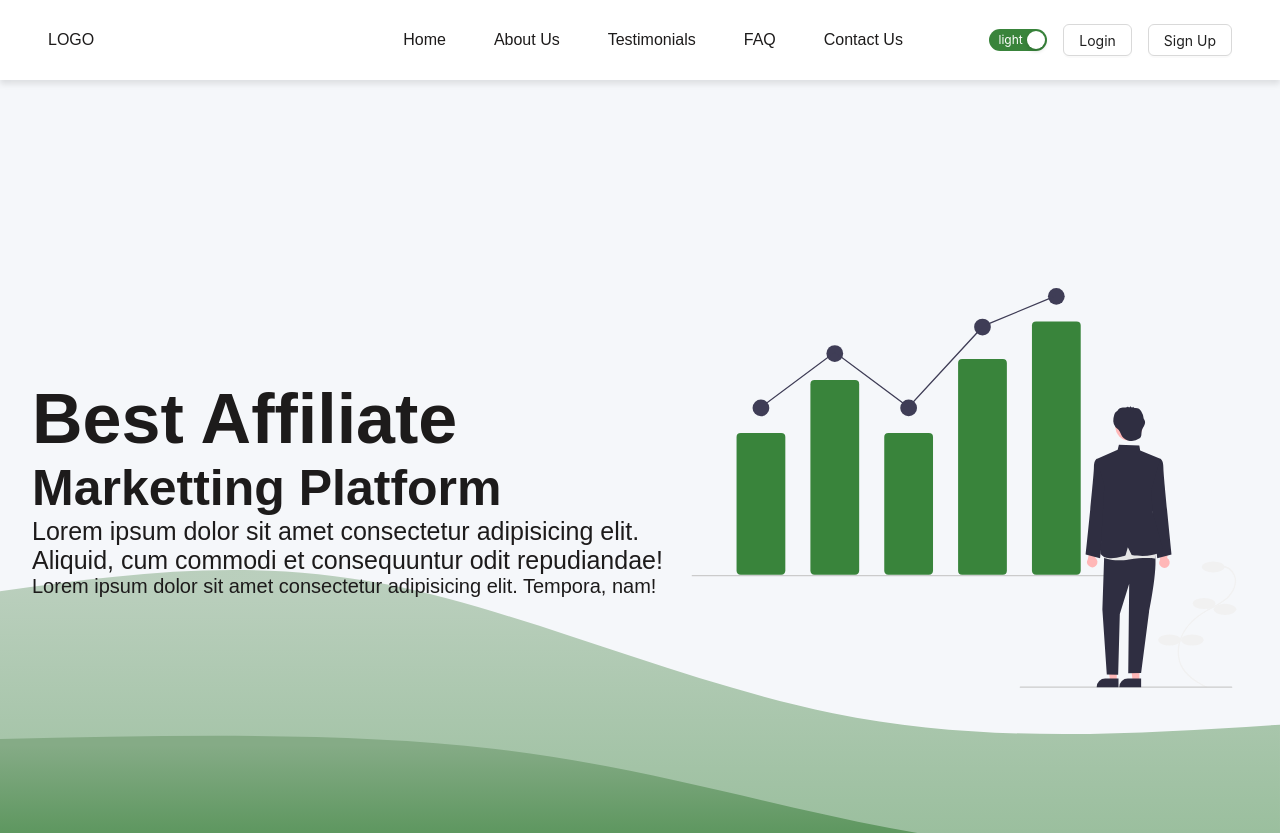
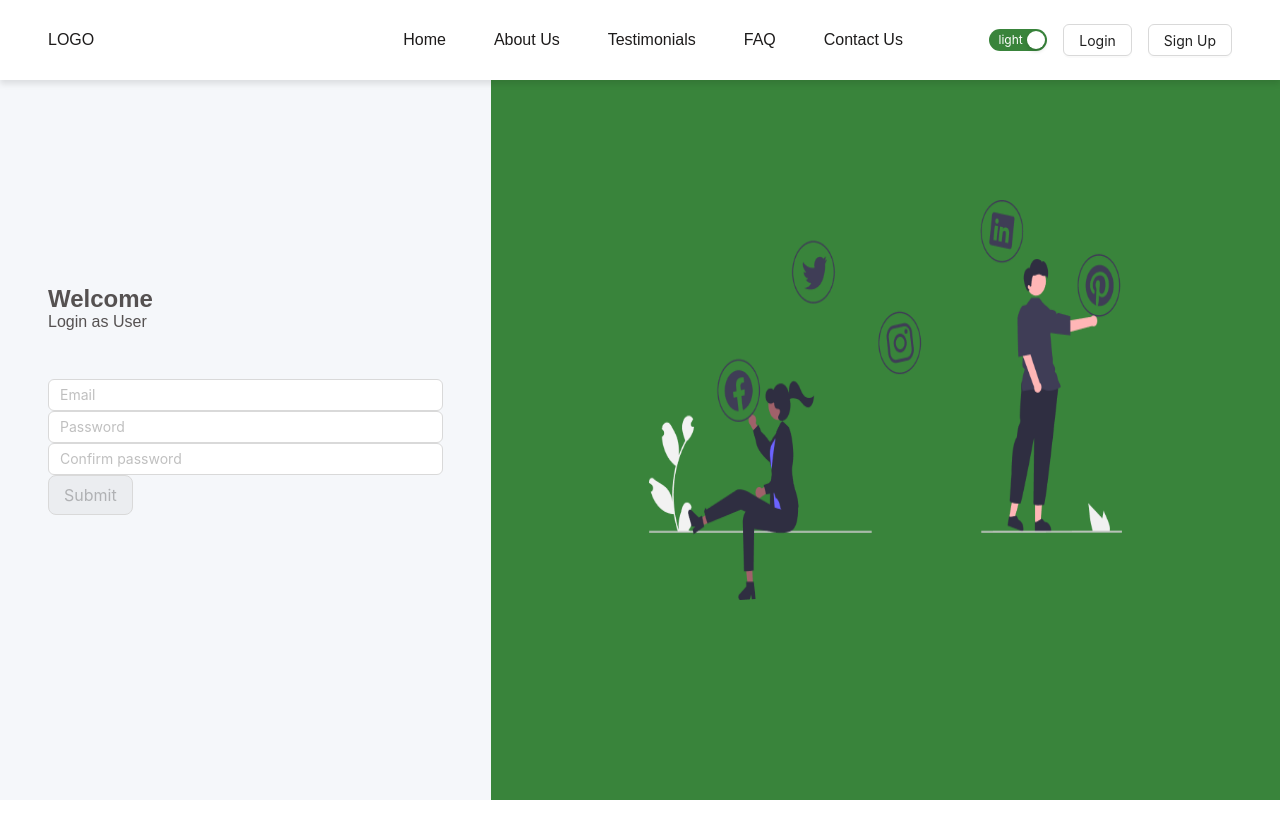
Before and after one commit to adharshSciPy/Affiliate-frontend, a React (Vite) app: page /auth/admin-login in a window 1280 px wide. Shown: the top 833 px of the page. After the commit the page ends 800 px from the top, so only its background shows below. Built offline with nearby package versions, Linux system fonts and the light colour scheme; a web font is replaced by a local one.

Commit message:
FEATURE: Admin login

```diff
--- a/src/global.scss
+++ b/src/global.scss
@@ -9,3 +9,4 @@
 
 // views
 @import './theme/landingpage.scss';
+@import './theme/auth.scss';
--- a/src/layout/AuthLayout.jsx
+++ b/src/layout/AuthLayout.jsx
@@ -1,12 +1,15 @@
 import React from 'react'
+import { Navbar } from '../components'
 import { Outlet } from 'react-router-dom'
 
 const AuthLayout = () => {
   return (
-    <div>
-      Auth
-      <Outlet />
-    </div>
+    <>
+      <div className='authlayout'>
+        <Navbar />
+        <Outlet />
+      </div>
+    </>
   )
 }
 
--- /dev/null
+++ b/src/theme/_auth.scss
@@ -0,0 +1,50 @@
+// login
+.login {
+    height: 100vh;
+    width: 100%;
+
+    &__container {
+        height: 100%;
+        width: 100%;
+        display: flex;
+        align-items: center;
+        justify-content: space-between;
+    }
+
+    &__hero {
+        height: 100%;
+        width: 100%;
+        flex: 1;
+        display: flex;
+        flex-direction: column;
+        align-items: center;
+        justify-content: center;
+        gap: 3rem;
+        background-color: var(--background-2);
+        padding: 0 3rem;
+    }
+
+    &__heading {
+        width: 100%;
+        display: flex;
+        flex-direction: column;
+        align-items: start;
+        color: var(--text-grey);
+    }
+
+    &__image {
+        height: 100%;
+        width: 50%;
+        display: flex;
+        flex-direction: column;
+        align-items: center;
+        justify-content: center;
+        flex: 2;
+        background-color: var(--primary-color);
+
+        img {
+            height: 50%;
+            width: 60%;
+        }
+    }
+}
--- a/src/theme/_breakpoints.scss
+++ b/src/theme/_breakpoints.scss
@@ -1,4 +1,4 @@
-// source bootstrap
+// source: - inspired from bootstrap's values
 $breakpoints: (
     "xs"     : 36em,
     "sm"     : 48em,
--- a/src/theme/_components.scss
+++ b/src/theme/_components.scss
@@ -14,7 +14,7 @@
     left: 0;
     z-index: 1000;
     box-shadow: 0 4px 6px rgba(0, 0, 0, 0.1);
-    position: relative;
+    // position: relative;
 
     @include breakpoint(lg) {
         padding: 0 2rem;
@@ -71,7 +71,7 @@
         z-index: 2;
         right: 1rem;
 
-        @include breakpoint(sm) {
+        @include breakpoint(md) {
             display: block;
         }
     }
--- a/src/theme/_landingpage.scss
+++ b/src/theme/_landingpage.scss
@@ -15,8 +15,8 @@
     }
 
     @include breakpoint(sm) {
-        height: 90vh;
-        padding: 0 1rem;
+        height: 97vh;
+        padding: 0 .5rem;
     }
 
     &__section {
@@ -39,7 +39,7 @@
         }
 
         @include breakpoint(sm) {
-            top: 3rem;
+            top: 5rem;
         }
     }
 
@@ -173,27 +173,46 @@
         align-items: center;
         justify-content: center;
         flex-direction: column;
+        text-align: center;
         color: var(--text-grey);
         margin-top: 3rem;
 
         h1 {
             font-size: 40px;
         }
+
+        @include breakpoint(lg) {
+            padding: 0 .4rem;
+        }
     }
 
     &__logos {
-        width: 100%;
+        width: 100vw;
         display: flex;
         align-items: center;
         justify-content: space-between;
-        flex-wrap: wrap;
+        gap: 1rem;
         max-width: 1500px;
         margin-top: 3rem;
         overflow-x: scroll;
 
+        @include breakpoint(lg) {
+            padding: 0 .4rem;
+        }
+
+        @include breakpoint(sm) {
+            margin-top: .5rem;
+            padding: 0 .6rem;
+        }
+
         img {
-            // color: var(--text-white);
-            color: red;
+            height: 6rem;
+            width: 6rem;
+
+            @include breakpoint(sm) {
+                height: 3rem;
+                width: 3rem;
+            }
         }
 
         &::-webkit-scrollbar {
@@ -211,8 +230,22 @@
         margin-top: 7rem;
         color: var(--text-grey);
 
+        @include breakpoint(lg) {
+            padding: 0 2rem;
+            text-align: center;
+        }
+
+        @include breakpoint(sm) {
+            margin-top: 2rem;
+            padding: 0 .6rem;
+        }
+
         h1 {
             font-size: 60px;
+
+            @include breakpoint(sm) {
+                font-size: 30px;
+            }
         }
 
         p {
@@ -222,6 +255,7 @@
 
     &__cards {
         width: 100%;
+        height: 40vh;
         display: flex;
         align-items: center;
         justify-content: space-between;
@@ -229,6 +263,11 @@
         max-width: 1500px;
         margin-top: 1rem;
         color: var(--text-grey);
+        overflow-x: scroll;
+
+        @include breakpoint(md) {
+            padding: 0 2rem
+        }
     }
 
     &__card {
@@ -238,11 +277,19 @@
         justify-content: space-between;
         height: auto;
         max-height: 500px;
+        min-height: 300px;
+        min-width: 300px;
         width: 70%;
         gap: 1rem;
         box-shadow: 0px 1.39px 2.78px 0px #ABBED133;
         padding: 3rem;
         overflow: hidden;
+
+        @include breakpoint(md) {
+            padding: 1rem 0;
+            justify-content: center;
+            text-align: center;
+        }
 
     }
 
--- /dev/null
+++ b/src/theme/_layout.scss
@@ -0,0 +1,6 @@
+// auth layout
+.authlayout {
+    height: 100vh;
+    width: 100%;
+    background-color: var(--background-1);
+}
--- a/src/views/auth/AdminLogin.jsx
+++ b/src/views/auth/AdminLogin.jsx
@@ -1,8 +1,37 @@
-import React from 'react'
+import React, { useState } from 'react'
+import { Input, Button } from 'antd';
+import LoginImg from '../../assets/images/login-img.png'
 
 const AdminLogin = () => {
+
+  const [email, setEmail] = useState('')
+  const [password, setPassword] = useState('')
+  const [cPassword, setCPassword] = useState('')
+
   return (
-    <div>AdminLogin</div>
+    <div className='login'>
+      <div className="login__container">
+
+        <div className="login__hero">
+
+          <div className="login__heading">
+            <h2>Welcome</h2>
+            <p>Login as User</p>
+          </div>
+
+          <div className="login__form">
+            <Input placeholder="Email" value={email} />
+            <Input placeholder='Password' value={password} />
+            <Input placeholder='Confirm password' value={cPassword} />
+            <Button disabled={true} size='large'>Submit</Button>
+          </div>
+        </div>
+
+        <div className="login__image">
+          <img src={LoginImg} alt="" />
+        </div>
+      </div>
+    </div>
   )
 }
 
--- /dev/null
+++ b/src/views/auth/Register.jsx
@@ -0,0 +1,9 @@
+import React from 'react'
+
+const Register = () => {
+  return (
+    <div>Register</div>
+  )
+}
+
+export default Register
--- a/src/views/auth/Regsiter.jsx
+++ /dev/null
@@ -1,9 +0,0 @@
-import React from 'react'
-
-const Regsiter = () => {
-  return (
-    <div>Regsiter</div>
-  )
-}
-
-export default Regsiter
--- a/src/views/index.js
+++ b/src/views/index.js
@@ -1,7 +1,7 @@
 // auth
 export { default as LandingPage } from './landing/LandingPage'
 export { default as Login } from './auth/Login'
-export { default as Regsiter } from './auth/Regsiter'
+export { default as Register } from './auth/Register'
 export { default as CompanyLogin } from './auth/CompanyLogin'
 export { default as CompanyRegister } from './auth/CompanyRegister'
 export { default as AdminLogin } from './auth/AdminLogin'
```
Also changed, not shown: src/App.jsx (+11 -17 lines), src/assets/images/login-img.png (added).
